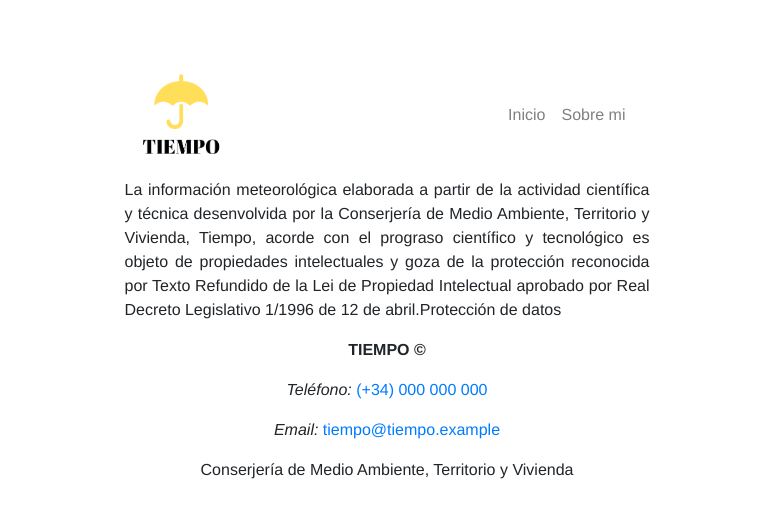
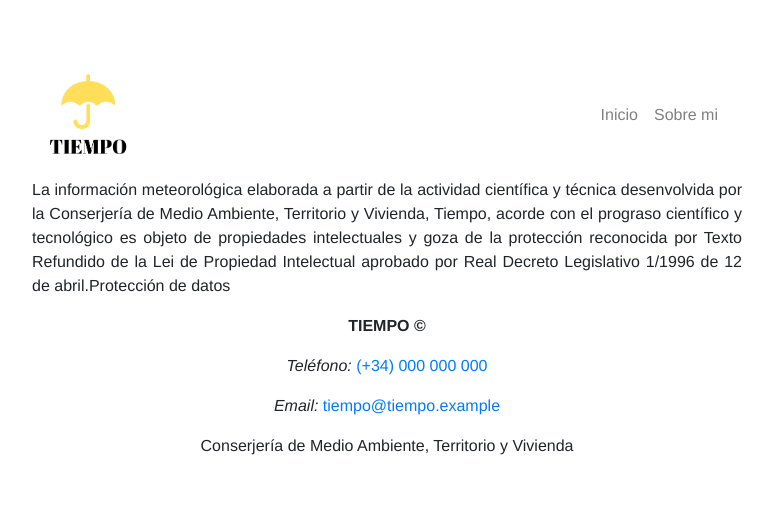
Before and after one commit to carlacid/Tiempoapp, a Vue app: page /sobremi in a window 1280 px wide. Shown: the top 518 px of the page, without its empty margins (253-1026 px from the left). Built offline with nearby package versions, Linux system fonts and the light colour scheme; no server answers.

Commit message:
fix santiago de compostela

```diff
--- a/src/App.vue
+++ b/src/App.vue
@@ -1,6 +1,6 @@
 <template>
   <div id="app" class="container">
-    <cabecera class="col-md-6 col-12 mx-auto"></cabecera>
+    <cabecera class="col-md-8 col-12 mx-auto"></cabecera>
     <router-view></router-view>
   </div>
 </template>
--- a/src/components/Buscador.vue
+++ b/src/components/Buscador.vue
@@ -1,6 +1,6 @@
 <template>
   <b-form @submit.stop.prevent="search(this.param)">
-    <b-form-group class="col-md-6 col-12 mx-auto" id="input-group-1" label="Ubicación: " label-for="input-1">
+    <b-form-group class="col-md-8 col-12 mx-auto" id="input-group-1" label="Ubicación: " label-for="input-1">
       <div class="d-flex justify-content-center">
         <b-form-input @input="throttledMethod()" @keyup.enter="search(this.param)" v-model="param"  id="input-1" required placeholder="Ubicación"></b-form-input>
       </div>
--- a/src/components/Visor.vue
+++ b/src/components/Visor.vue
@@ -1,5 +1,5 @@
 <template>
-  <div v-if="datosCiudad!=0" class="col-md-6 col-12 mx-md-auto mx-auto">
+  <div v-if="datosCiudad!=0" class="col-md-9 col-12 mx-md-auto mx-auto my-auto">
     <div>
       <b-carousel
         id="carousel-1"
@@ -30,7 +30,7 @@
       </b-carousel>
     </div>
   </div>
-  <div v-else class="col-md-6 col-12 mx-md-auto mx-auto">
+  <div v-else class="col-md-8 col-12 mx-md-auto mx-auto">
     <p class="bg-danger text-white font-weight-bold rounded">No se encontró la ubicación</p>
   </div>
 </template>
--- a/src/views/Sobremi.vue
+++ b/src/views/Sobremi.vue
@@ -1,5 +1,5 @@
 <template>
-  <div id="sobremi" class="mt-2 col-md-6 col-12 mx-auto text-justify">
+  <div id="sobremi" class="mt-2 col-md-8 col-12 mx-auto text-justify">
     <p>La información meteorológica elaborada a partir de la actividad científica
       y técnica desenvolvida por la Conserjería de Medio Ambiente, Territorio y Vivienda,
       Tiempo, acorde con el prograso científico y tecnológico es objeto de propiedades intelectuales
```
Also changed, not shown: src/components/Cabecera.vue (+0 -9 lines).
